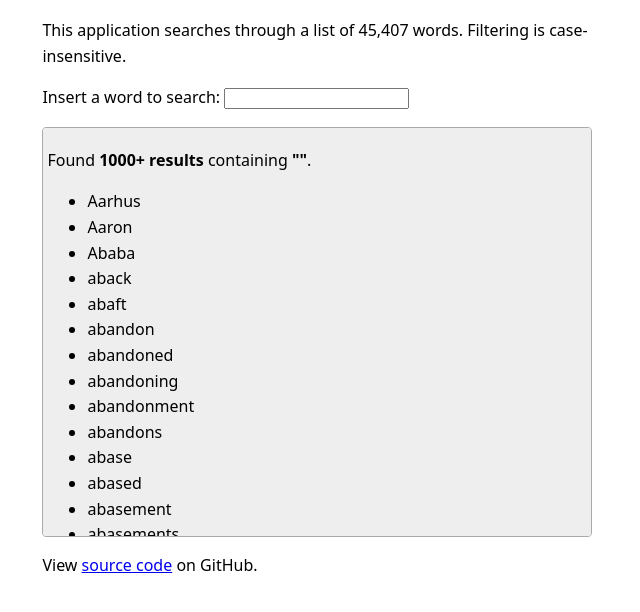
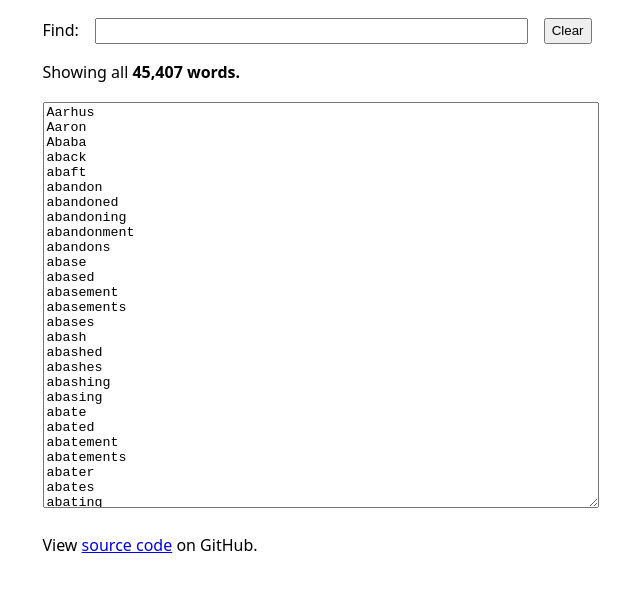
Before and after one commit to mmorella-dev/cs-4712-user-interface-engineering, a website with bundled scripts: page module-1-wordfinder/index.html in a window 1280 px wide. Shown: the part 76-688 px from the top of the page, without its empty margins (323-963 px from the left). Built offline with nearby package versions, Linux system fonts and the light colour scheme.

Commit message:
Implement required functionality

```diff
--- a/module-1-wordfinder/app.js
+++ b/module-1-wordfinder/app.js
@@ -13,20 +13,24 @@ const { default: words } = await import('./words-large.js');
 // }
 
 const dict = new Dictionary(words);
-const MAX_DISPLAY = 1000;
 
 const inputEl = document.getElementById("search-input");
-const handleSearchInput = (ev) => {
-    const query = inputEl?.value.trim();
+
+
+const handleSearchInput = function(ev) {
+    const query = this?.value.trim() || "";
     const results = dict.search(query);
     setOutput(results);
-    setMessage(`Found <b>${results.length < MAX_DISPLAY ? results.length : MAX_DISPLAY + "+"} results</b> containing <b>"${query}"</b>.</b>`)
+    const count = results.length.toLocaleString();
+    if (!query) {
+        setMessage(`Showing all <b>${count} words.</b>`)
+    } else {
+        setMessage(`Found <b>${count} results</b> containing <b>"${query}"</b>.`);
+    }
 }
 const debounced = throttle(handleSearchInput, 300);
-inputEl?.addEventListener("input", () => {
-    debounced();
-    setMessage(`Processing...`);
-});
+inputEl?.addEventListener("input", debounced);
+inputEl?.addEventListener("input", () => setMessage(`Processing...`));
 
 const outMessageEl = document.getElementById("out-message");
 const outputEl = document.getElementById("out-words");
@@ -40,21 +44,13 @@ const setMessage = (msgHTML) => {
  * @returns
  */
 const setOutput = (results) => {
-    if (outputEl?.children.length == results.length) {
-        // just assume nothing changed
-        return;
-    }
-    removeAllChildNodes(outputEl);
-    for (let i = 0; i < Math.min(results.length, MAX_DISPLAY); i++) {
-        const li = createElementUnsafe("li", results[i]);
-        outputEl?.appendChild(li);
-    }
-    if (results.length > MAX_DISPLAY) {
-        const li = createElementUnsafe("li", `<b>${results.length - MAX_DISPLAY}</b> more results not shown.`);
-        outputEl?.appendChild(li);
-    }
+    outputEl.innerHTML = results.join("\n");
 }
 
-
+const clearButtonEl = document.querySelector("#clear-button");
+clearButtonEl.addEventListener("click", () => {
+    inputEl.value = "";
+    handleSearchInput();
+})
 
 handleSearchInput();
--- a/module-1-wordfinder/index.html
+++ b/module-1-wordfinder/index.html
@@ -1,27 +1,30 @@
 <!DOCTYPE html>
 <html>
+
 <head>
   <meta http-equiv="Content-Type" content="text/html; charset=UTF-8" />
   <title>Word Finder</title>
   <link rel="stylesheet" href="style.css">
 </head>
+
 <body>
   <h1>Word Finder</h1>
-  <p>This application searches through a list of 45,407 words. Filtering is case-insensitive.</p>
-  <p>
-    <label for="datalist">Insert a word to search:</label>
+  <p class="input">
+    <label for="datalist">Find:</label>
     <input type="text" list="datalist" id="search-input" minlength="2">
     <datalist id="datalist"></datalist>
+    <button id="clear-button">Clear</button>
   </p>
   <div class="output">
     <p id="out-message"></p>
-    <ul id="out-words" aria-live="polite">
-
-    </ul>
+    <textarea readonly id="out-words" aria-live="polite"></textarea>
   </div>
   <footer>
-    <p>View <a href="https://github.com/morellam-dev/cs-4712-user-interface-engineering/tree/main/module-1-wordfinder">source code</a> on GitHub.</p>
+    <p>View <a
+        href="https://github.com/morellam-dev/cs-4712-user-interface-engineering/tree/main/module-1-wordfinder">source
+        code</a> on GitHub.</p>
   </footer>
   <script type="module" src="app.js"></script>
 </body>
+
 </html>
--- a/module-1-wordfinder/style.css
+++ b/module-1-wordfinder/style.css
@@ -2,7 +2,9 @@
   font-family: system-ui;
   font-style: normal;
   font-weight: 300;
-    src: local(".SFNSText-Light"), local(".HelveticaNeueDeskInterface-Light"), local(".LucidaGrandeUI"), local("Ubuntu Light"), local("Segoe UI Light"), local("Roboto-Light"), local("DroidSans"), local("Tahoma");
+  src: local('.SFNSText-Light'), local('.HelveticaNeueDeskInterface-Light'),
+    local('.LucidaGrandeUI'), local('Ubuntu Light'), local('Segoe UI Light'),
+    local('Roboto-Light'), local('DroidSans'), local('Tahoma');
 }
 
 body {
@@ -11,11 +13,17 @@ body {
   margin: auto;
 }
 
-.output {
-    padding: 0.25rem;
+.input {
+  display: flex;
+  gap: 1rem;
+}
+
+.input input {
+  flex: 1;
+}
+
+#out-words {
+  margin: 1px;
+  width: 100% !important;
   height: 50vh;
-    overflow-y: scroll;
-    background-color: #eee;
-    border: 1px solid #aaa;
-    border-radius: 0.25rem;
 }
--- a/module-1-wordfinder/util.js
+++ b/module-1-wordfinder/util.js
@@ -25,9 +25,9 @@ const throttle = (callback, wait, immediate = false) => {
   let timeoutId = null;
   let initialCall = true;
 
-  return (...args) => {
+  return function() {
     const next = () => {
-      callback.apply(this, args);
+      callback.apply(this, arguments);
       timeoutId = null;
     }
     if (immediate && initialCall) {
```
Lines whose indentation alone changed are shown as unchanged.
